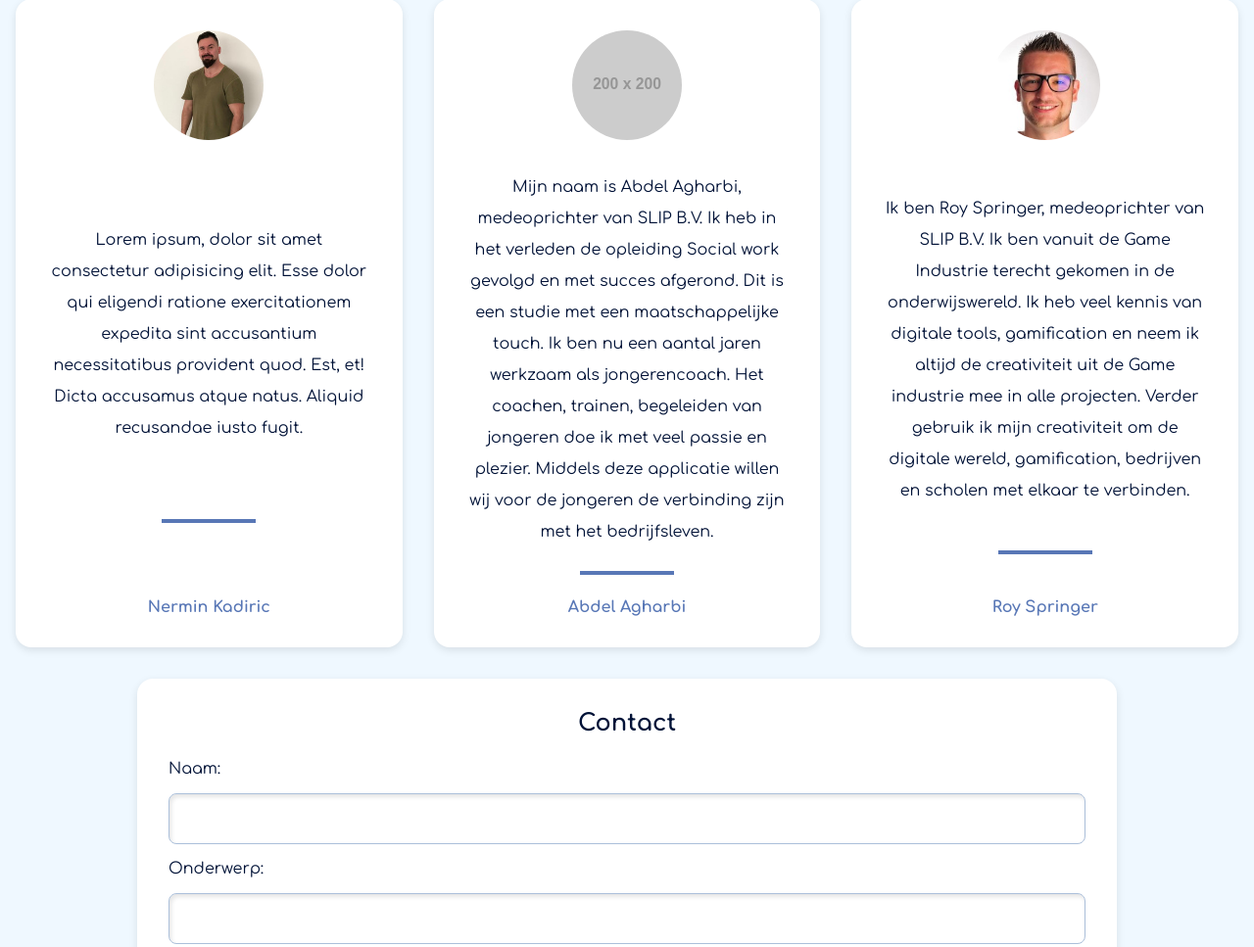
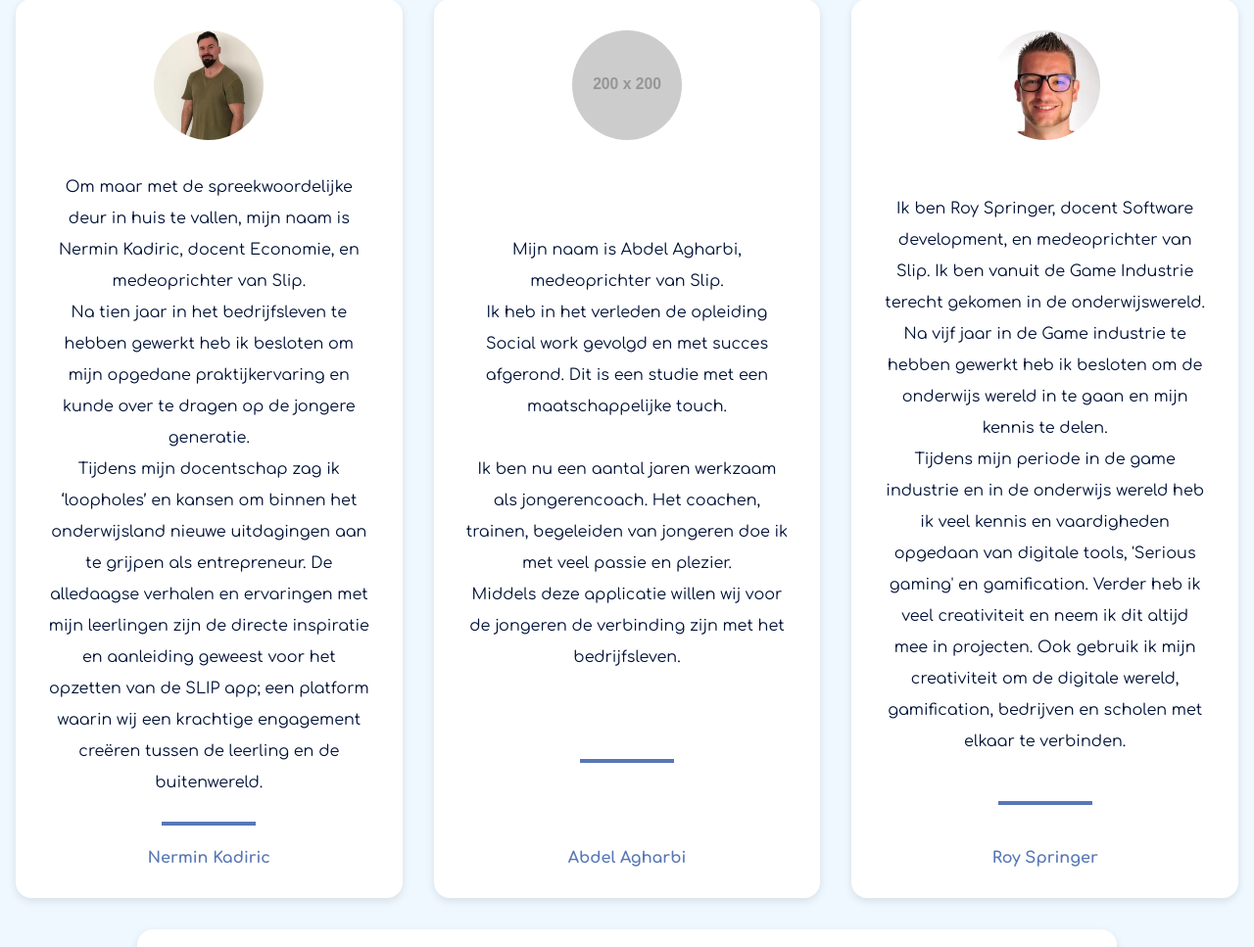
Before and after one commit to RoySpringer/SLIP, a website built with webpack: page src/index.html in a window 1280 px wide. Shown: the part 1416-2383 px from the top of the page at 98% size. Built offline with nearby package versions, Linux system fonts and the light colour scheme; placeholder pictures from the web are drawn by us.

Commit message:
Updated the teksten

```diff
--- a/src/index.html
+++ b/src/index.html
@@ -671,17 +671,23 @@
       <div class="card-container">
         <article class="card">
           <img src="./img/n-kadiric.jpg" alt="Person">
-          <p>Lorem ipsum, dolor sit amet consectetur adipisicing elit. Esse dolor qui eligendi ratione exercitationem
-            expedita sint accusantium necessitatibus provident quod. Est, et! Dicta accusamus atque natus.
-            Aliquid recusandae iusto fugit.</p>
+          <p>Om maar met de spreekwoordelijke deur in huis te vallen, mijn naam is Nermin Kadiric, docent Economie, en
+            medeoprichter van Slip.<br>
+            Na tien jaar in het bedrijfsleven te hebben gewerkt heb ik besloten om mijn opgedane praktijkervaring en
+            kunde over te dragen op de jongere generatie.<br>
+            Tijdens mijn docentschap zag ik ‘loopholes’ en kansen om binnen het onderwijsland nieuwe uitdagingen aan te
+            grijpen als entrepreneur. De alledaagse verhalen en ervaringen met mijn leerlingen zijn de directe
+            inspiratie en aanleiding geweest voor het opzetten van de SLIP app; een platform waarin wij een krachtige
+            engagement creëren tussen de leerling en de buitenwereld. </p>
           <hr>
           <h4 class="name">Nermin Kadiric</h4>
         </article>
         <article class="card">
           <img src="https://via.placeholder.com/200" alt="Person">
-          <p>Mijn naam is Abdel Agharbi, medeoprichter van SLIP B.V. Ik heb in het verleden de opleiding Social work
-            gevolgd en met succes afgerond. Dit is een studie met een maatschappelijke touch. Ik ben nu een aantal jaren
-            werkzaam als jongerencoach. Het coachen, trainen, begeleiden van jongeren doe ik met veel passie en plezier.
+          <p>Mijn naam is Abdel Agharbi, medeoprichter van Slip.<br> Ik heb in het verleden de opleiding Social work
+            gevolgd en met succes afgerond. Dit is een studie met een maatschappelijke touch.<br><br>
+            Ik ben nu een aantal jaren werkzaam als jongerencoach. Het coachen, trainen, begeleiden van jongeren doe ik
+            met veel passie en plezier.<br>
             Middels deze applicatie willen wij voor de jongeren de verbinding zijn met het bedrijfsleven.
           </p>
           <hr>
@@ -689,10 +695,14 @@
         </article>
         <article class="card">
           <img src="./img/r-springer.jpg" alt="Person">
-          <p>Ik ben Roy Springer, medeoprichter van SLIP B.V. Ik ben vanuit de Game Industrie terecht gekomen
-            in de onderwijswereld.
-            Ik heb veel kennis van digitale tools, gamification en neem ik altijd de creativiteit uit de Game industrie
-            mee in alle projecten. Verder gebruik ik mijn creativiteit om de digitale wereld, gamification,
+          <p>Ik ben Roy Springer, docent Software development, en medeoprichter van Slip. Ik ben vanuit de Game
+            Industrie terecht gekomen in de onderwijswereld.<br>
+            Na vijf jaar in de Game industrie te hebben gewerkt heb ik besloten om de onderwijs wereld in te gaan en
+            mijn kennis te delen. <br>
+            Tijdens mijn periode in de game industrie en in de onderwijs wereld heb ik veel kennis en vaardigheden
+            opgedaan van digitale tools, 'Serious gaming' en gamification.
+            Verder heb ik veel creativiteit en neem ik dit altijd mee in projecten.
+            Ook gebruik ik mijn creativiteit om de digitale wereld, gamification,
             bedrijven en scholen met elkaar te verbinden.</p>
           <hr>
           <h4>Roy Springer</h4>
```
